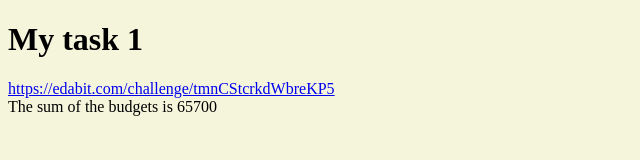
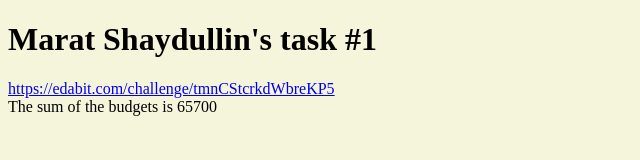
Before and after one commit to MSH2020/BudgetEdabit, a plain HTML site: page index.html in a window 1280 px wide. Shown: the whole page, without its empty margins (0-640 px from the left). Drawn offline with Linux system fonts and the light colour scheme.

Commit message:
My name and # added

```diff
--- a/index.html
+++ b/index.html
@@ -13,7 +13,7 @@
 </head>
 
 <body>
-<h1>My task 1</h1>
+<h1>Marat Shaydullin's task #1</h1>
 
 <a href="https://edabit.com/challenge/tmnCStcrkdWbreKP5">https://edabit.com/challenge/tmnCStcrkdWbreKP5</a>
 
```
